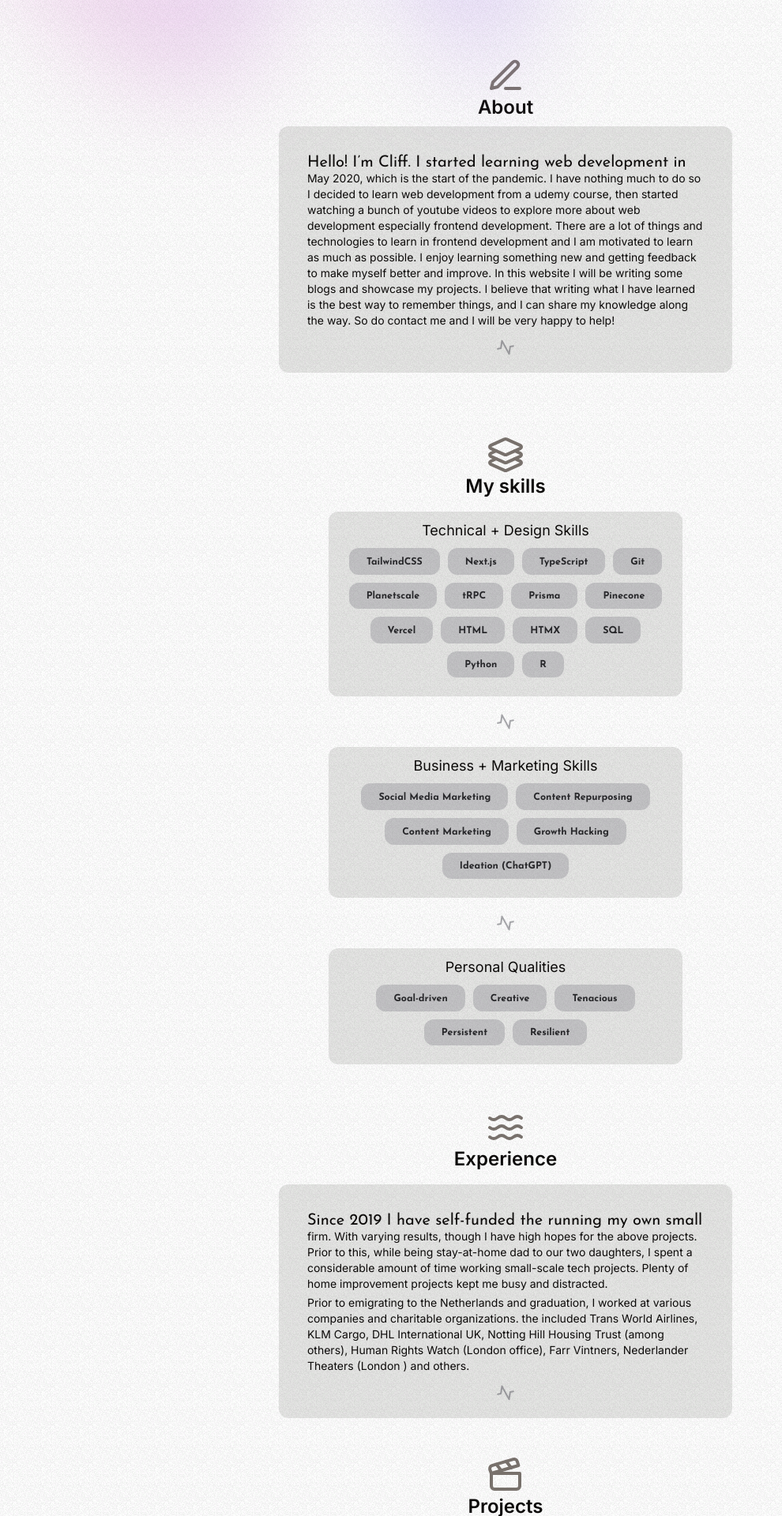
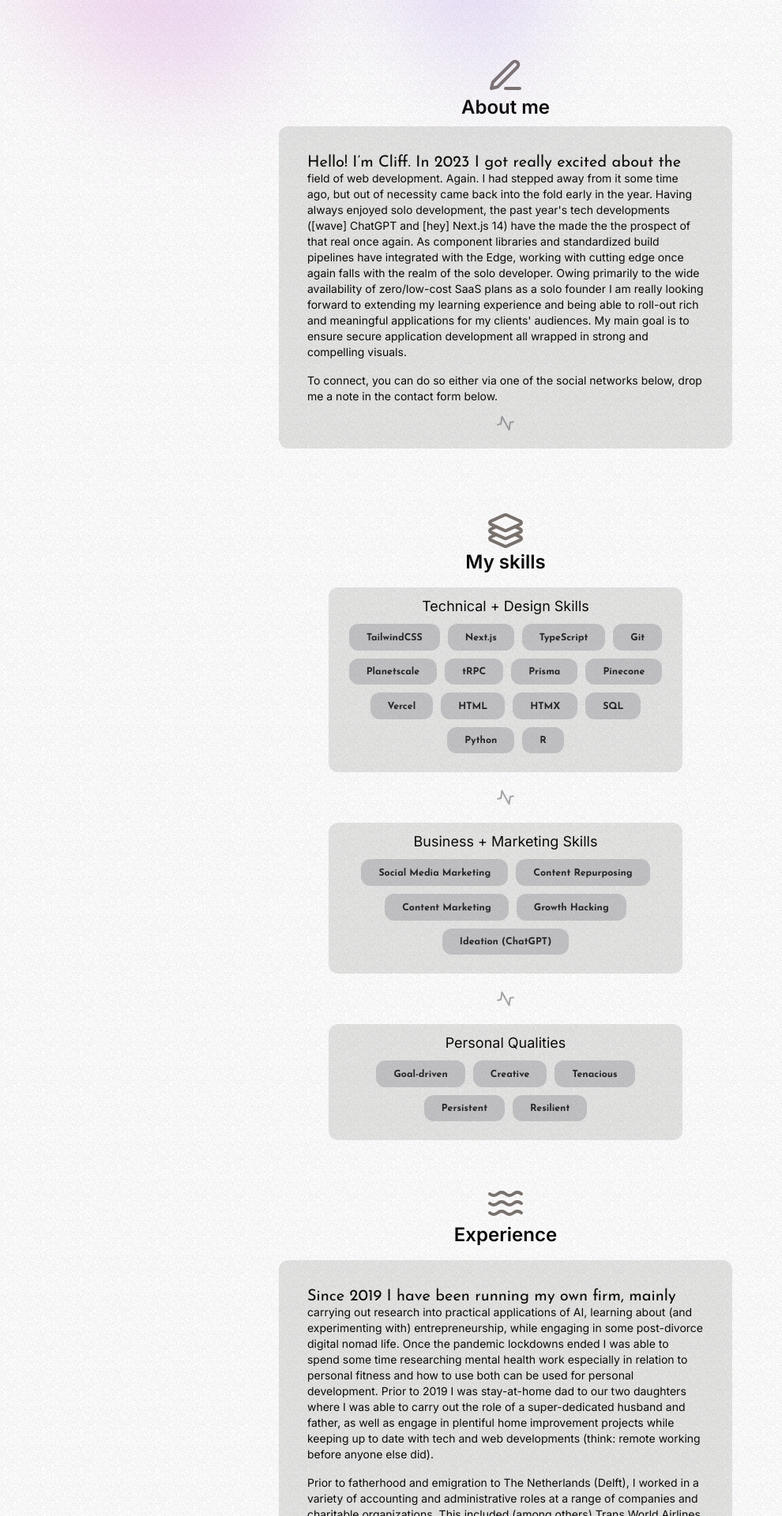
Before and after one commit to cliffrc/a.cliffrc.nl, a Next.js app: page / in a window 1280 px wide. Shown: the part 360-2280 px from the top of the page at 79% size, without its empty margins (0-990 px from the left). Built offline with nearby package versions, Linux system fonts and the light colour scheme; no server answers.

Commit message:
chore: new text in About and Experience

```diff
--- a/src/components/About.tsx
+++ b/src/components/About.tsx
@@ -1,6 +1,4 @@
-import React from "react";
-import { ActivityIcon, PenLine } from "lucide-react";
-import SectionHeader from "./SectionHeader";
+import { ActivityIcon, PenLine, Heart } from "lucide-react";
 
 const About = () => {
   return (
@@ -9,21 +7,27 @@ const About = () => {
       id="about"
     >
       <PenLine className="h-12 w-12 text-muted-foreground" />
-      <h2 className="text-2xl font-semibold">About</h2>
+      <h2 className="text-2xl font-semibold">About me</h2>
       <div className="mt-2 max-w-prose rounded-xl bg-foreground/10 px-9 pb-2 pt-8 text-sm">
         <p className="first">
-          Hello! I&rsquo;m Cliff. I started learning web development in May
-          2020, which is the start of the pandemic. I have nothing much to do so
-          I decided to learn web development from a udemy course, then started
-          watching a bunch of youtube videos to explore more about web
-          development especially frontend development. There are a lot of things
-          and technologies to learn in frontend development and I am motivated
-          to learn as much as possible. I enjoy learning something new and
-          getting feedback to make myself better and improve. In this website I
-          will be writing some blogs and showcase my projects. I believe that
-          writing what I have learned is the best way to remember things, and I
-          can share my knowledge along the way. So do contact me and I will be
-          very happy to help!
+          Hello! I&rsquo;m Cliff. In 2023 I got really excited about the field
+          of web development. Again. I had stepped away from it some time ago,
+          but out of necessity came back into the fold early in the year. Having
+          always enjoyed solo development, the past year&apos;s tech
+          developments ([wave] ChatGPT and [hey] Next.js 14) have the made the
+          the prospect of that real once again. As component libraries and
+          standardized build pipelines have integrated with the Edge, working
+          with cutting edge once again falls with the realm of the solo
+          developer. Owing primarily to the wide availability of zero/low-cost
+          SaaS plans as a solo founder I am really looking forward to extending
+          my learning experience and being able to roll-out rich and meaningful
+          applications for my clients&apos; audiences. My main goal is to ensure
+          secure application development all wrapped in strong and compelling
+          visuals.
+        </p>
+        <p className="mt-4">
+          To connect, you can do so either via one of the social networks below,
+          drop me a note in the contact form below.
         </p>
         <ActivityIcon className="divIcon2 mx-auto" />
       </div>
--- a/src/components/Experience.tsx
+++ b/src/components/Experience.tsx
@@ -12,18 +12,29 @@ const Experience = () => {
       <h2 className="mb-2 text-2xl font-semibold">Experience</h2>
       <div className="mt-2 max-w-prose rounded-xl bg-foreground/10 px-9 pb-2 pt-8 text-sm">
         <p className="first font-normal">
-          Since 2019 I have self-funded the running my own small firm. With
-          varying results, though I have high hopes for the above projects.
-          Prior to this, while being stay-at-home dad to our two daughters, I
-          spent a considerable amount of time working small-scale tech projects.
-          Plenty of home improvement projects kept me busy and distracted.
+          Since 2019 I have been running my own firm, mainly carrying out
+          research into practical applications of AI, learning about (and
+          experimenting with) entrepreneurship, while engaging in some
+          post-divorce digital nomad life. Once the pandemic lockdowns ended I
+          was able to spend some time researching mental health work especially
+          in relation to personal fitness and how to use both can be used for
+          personal development. Prior to 2019 I was stay-at-home dad to our two
+          daughters where I was able to carry out the role of a super-dedicated
+          husband and father, as well as engage in plentiful home improvement
+          projects while keeping up to date with tech and web developments
+          (think: remote working before anyone else did).
         </p>
-        <p>
-          Prior to emigrating to the Netherlands and graduation, I worked at
-          various companies and charitable organizations. the included Trans
-          World Airlines, KLM Cargo, DHL International UK, Notting Hill Housing
-          Trust (among others), Human Rights Watch (London office), Farr
-          Vintners, Nederlander Theaters (London ) and others.
+        <p className="mt-4">
+          Prior to fatherhood and emigration to The Netherlands (Delft), I
+          worked in a variety of accounting and administrative roles at a range
+          of companies and charitable organizations. This included (among
+          others) Trans World Airlines, KLM Cargo, DHL International UK, Notting
+          Hill Housing Trust, Human Rights Watch, Farr Vintners, Nederlander
+          Theatres London and a number of others.{" "}
+        </p>
+        <p className="mt-4">
+          In 1996 I graduated from SOAS, University of London with a Bachelors
+          in Economics and Development Studies.
         </p>
         <ActivityIcon className="divIcon2 mx-auto" />
       </div>
```
Also changed, not shown: 1 other file (tests, documents, lock files or other folders).
